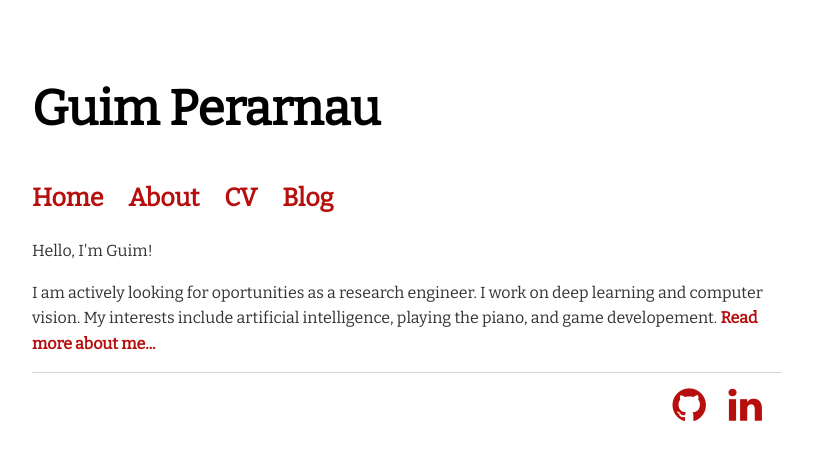
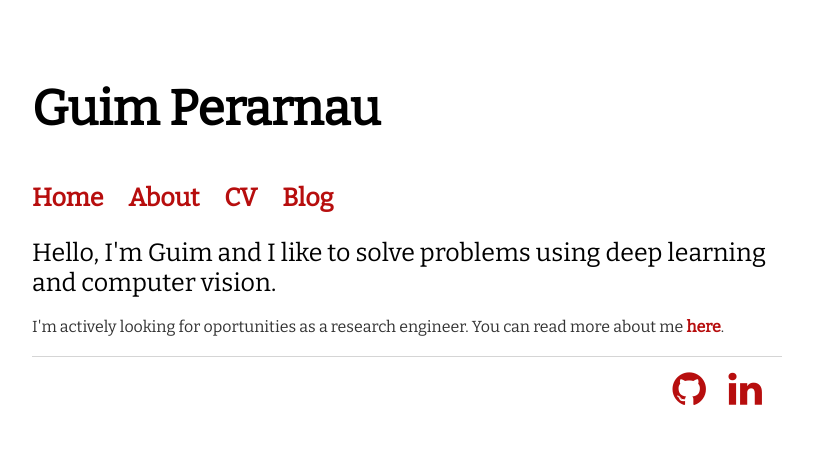
Before and after one commit to Guim3/guim3.github.io, a Jekyll site: the page built from index.html, in a window 1280 px wide. Shown: the top 460 px of the page, without its empty margins (233-1046 px from the left). Built offline with Jekyll 4.4.1, drawn with Linux system fonts in a browser that asks for light colours; nearby versions of some CDN libraries.

Commit message:
Update home page.

```diff
--- a/css/main.css
+++ b/css/main.css
@@ -2,6 +2,7 @@ body {
     font-family: Bitter;
     margin: 60px auto;
     width: 750px;
+    font-size: 16px;
     max-width:80%;
 }
 nav ul {
@@ -10,6 +11,10 @@ nav ul {
     list-style: none;
     font-size: 25px;
     font-weight: bold;
+}
+
+div.intro {
+    font-size: 25px;
 }
 
 footer {
--- a/index.html
+++ b/index.html
@@ -2,8 +2,8 @@
 layout: default
 title: Guim Perarnau
 ---
-<div class="blurb">
-	<p>Hello, I'm Guim!</p>
-	<p>I am actively looking for oportunities as a research engineer. I work on deep learning and computer vision. My interests include artificial intelligence, playing the piano, and game developement.
-	<a href="/about">Read more about me...</a></p>
-</div><!-- /.blurb -->
+<div class="intro">
+	Hello, I'm Guim and I like to solve problems using deep learning and computer vision.
+</div>
+<p>I'm actively looking for oportunities as a research engineer.
+	You can read more about me <a href="/about">here</a>.</p>
```
